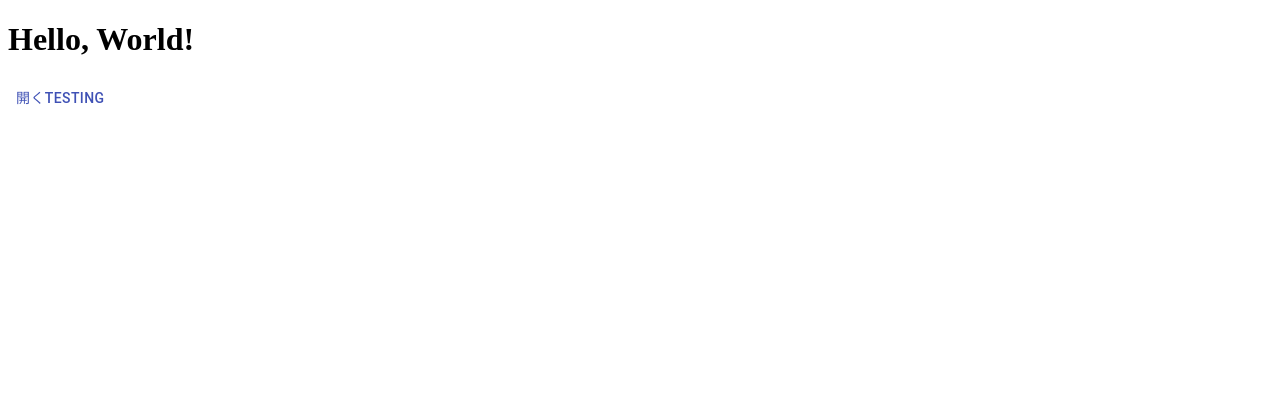
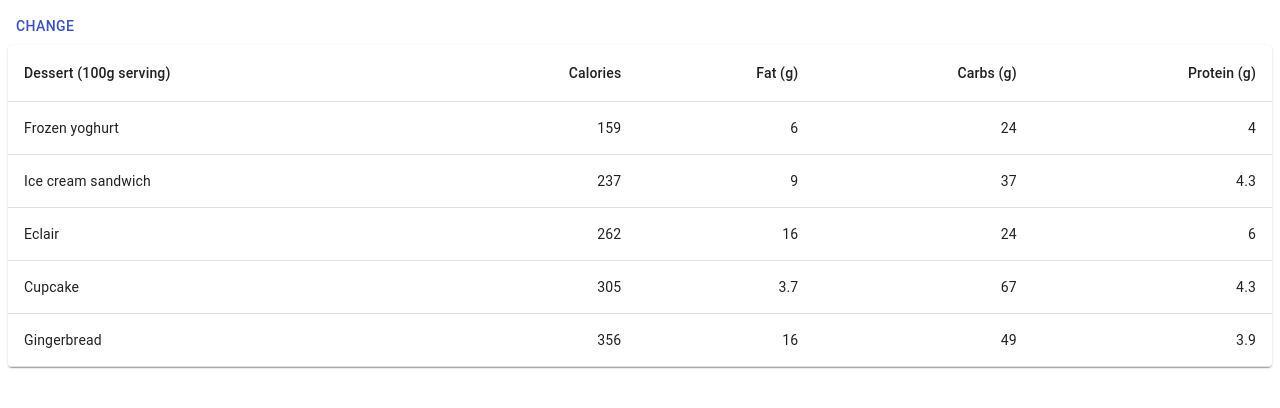
Before and after one commit to soujin8/learn-react, a React (Create React App) app: page / in a window 1280 px wide. Shown: the top 408 px of the page. Built offline with nearby package versions, Linux system fonts and the light colour scheme.

Commit message:
Loading PlaceHolder

```diff
--- a/src/App.tsx
+++ b/src/App.tsx
@@ -1,62 +1,78 @@
 import React from "react";
-import { Dialog, DialogTitle, Typography, Button } from "@material-ui/core";
+import LoadingPlaceHolder from "./LoadingPlaceholder";
+import {
+  Table,
+  TableRow,
+  TableBody,
+  TableCell,
+  TableContainer,
+  TableHead,
+  Paper,
+  Button,
+} from "@material-ui/core";
 
-type AppProps = {
-  hoge: String;
-};
-
+type AppProps = {};
+function createData(
+  name: string,
+  calories: number,
+  fat: number,
+  carbs: number,
+  protein: number
+) {
+  return { name, calories, fat, carbs, protein };
+}
+const rows = [
+  createData("Frozen yoghurt", 159, 6.0, 24, 4.0),
+  createData("Ice cream sandwich", 237, 9.0, 37, 4.3),
+  createData("Eclair", 262, 16.0, 24, 6.0),
+  createData("Cupcake", 305, 3.7, 67, 4.3),
+  createData("Gingerbread", 356, 16.0, 49, 3.9),
+];
 const App: React.FC<AppProps> = (props) => {
-  const [open, setOpen] = React.useState(false);
-  const [test, setTest] = React.useState("hoge");
+  const [load, setLoad] = React.useState(true);
 
   return (
     <>
-      <Chil
-        onClickButton={(test: string): void => {
-          setOpen(true);
-          setTest(test);
-        }}
-        testing="testing"
-      />
-      <Dialog
-        open={open}
-        onClose={(): void => {
-          setOpen(false);
+      <Button
+        color="primary"
+        onClick={(): void => {
+          setLoad(!load);
         }}
       >
-        <DialogTitle>{test}</DialogTitle>
-      </Dialog>
+        CHANGE
+      </Button>
+      {load ? (
+        <TableContainer component={Paper}>
+          <Table aria-label="simple table">
+            <TableHead>
+              <TableRow>
+                <TableCell>Dessert (100g serving)</TableCell>
+                <TableCell align="right">Calories</TableCell>
+                <TableCell align="right">Fat&nbsp;(g)</TableCell>
+                <TableCell align="right">Carbs&nbsp;(g)</TableCell>
+                <TableCell align="right">Protein&nbsp;(g)</TableCell>
+              </TableRow>
+            </TableHead>
+            <TableBody>
+              {rows.map((row) => (
+                <TableRow key={row.name}>
+                  <TableCell component="th" scope="row">
+                    {row.name}
+                  </TableCell>
+                  <TableCell align="right">{row.calories}</TableCell>
+                  <TableCell align="right">{row.fat}</TableCell>
+                  <TableCell align="right">{row.carbs}</TableCell>
+                  <TableCell align="right">{row.protein}</TableCell>
+                </TableRow>
+              ))}
+            </TableBody>
+          </Table>
+        </TableContainer>
+      ) : (
+        <LoadingPlaceHolder />
+      )}
     </>
   );
 };
 
-type ChilProps = {
-  onClickButton?: (test: string) => void | Promise<void>;
-  testing: string;
-};
-
-const Chil: React.FC<ChilProps> = (props) => {
-  const { onClickButton = () => {}, testing } = props;
-
-  return (
-    <>
-      <h1>Hello, World!</h1>
-      <Button
-        color="primary"
-        onClick={(): void => {
-          onClickButton("Updated Hoge");
-        }}
-      >
-        開く{testing}
-      </Button>
-    </>
-  );
-};
-
-// class App extends React.Component<AppProps, {}> {
-//   render() {
-//     return <h1>Hello, {this.props.hoge}</h1>;
-//   }
-// }
-
 export default App;
--- /dev/null
+++ b/src/LoadingPlaceholder.tsx
@@ -0,0 +1,43 @@
+import React from "react";
+import {
+  Table,
+  TableRow,
+  TableBody,
+  TableCell,
+  TableContainer,
+  TableHead,
+  Paper,
+} from "@material-ui/core";
+import { Skeleton } from "@material-ui/lab";
+
+const LoadingPlaceHolder: React.FC<{}> = () => {
+  return (
+    <>
+      <TableContainer component={Paper}>
+        <Table aria-label="simple table">
+          <TableHead>
+            <TableRow>
+              <TableCell>
+                <Skeleton variant="text" />
+              </TableCell>
+            </TableRow>
+          </TableHead>
+          <TableBody>
+            <TableRow>
+              <TableCell>
+                <Skeleton variant="text" />
+              </TableCell>
+            </TableRow>
+            <TableRow>
+              <TableCell>
+                <Skeleton variant="text" />
+              </TableCell>
+            </TableRow>
+          </TableBody>
+        </Table>
+      </TableContainer>
+    </>
+  );
+};
+
+export default LoadingPlaceHolder;
--- a/src/index.tsx
+++ b/src/index.tsx
@@ -4,7 +4,7 @@
 
 ReactDOM.render(
   <React.StrictMode>
-    <App hoge="React." />
+    <App />
   </React.StrictMode>,
   document.getElementById("root")
 );
```
